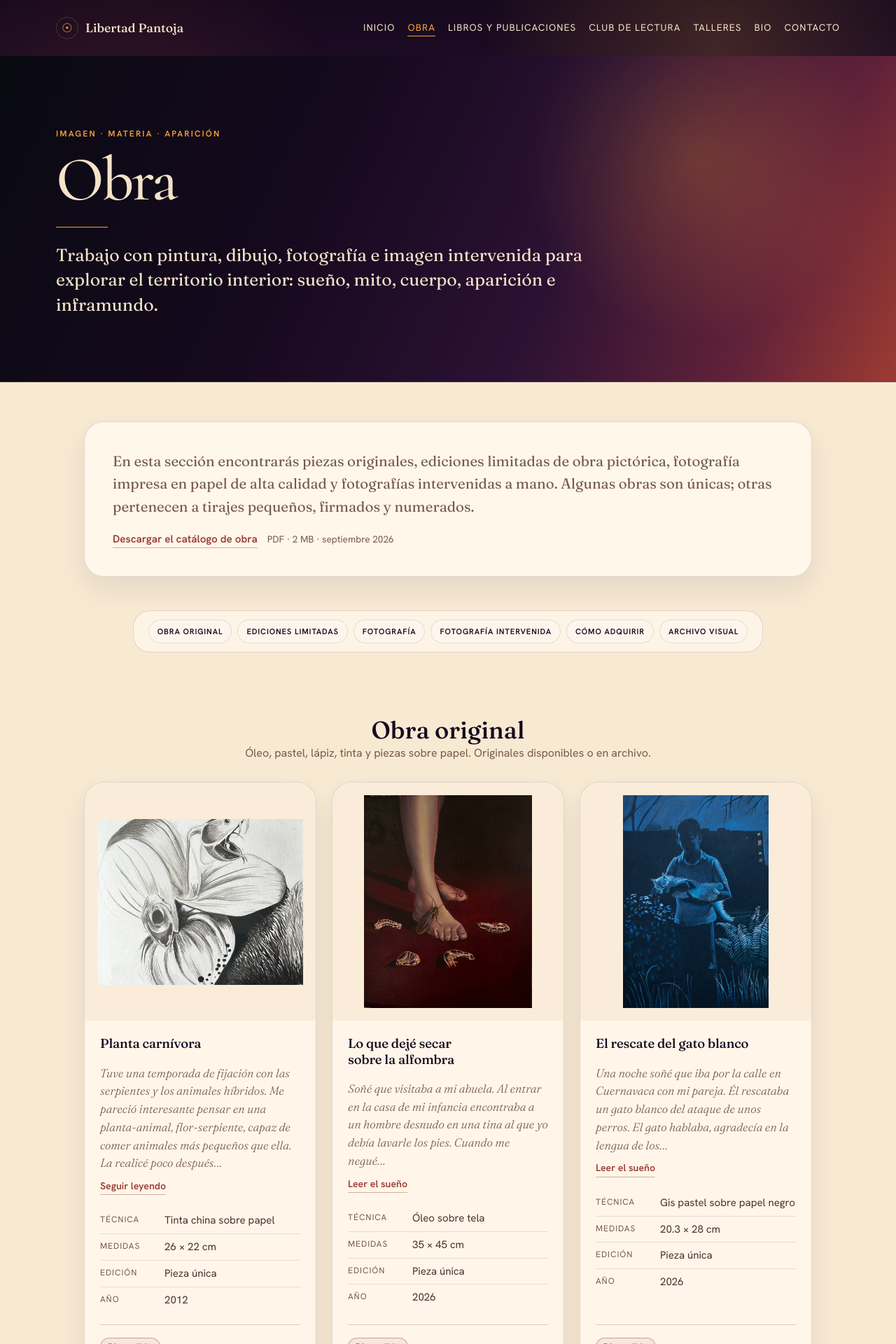
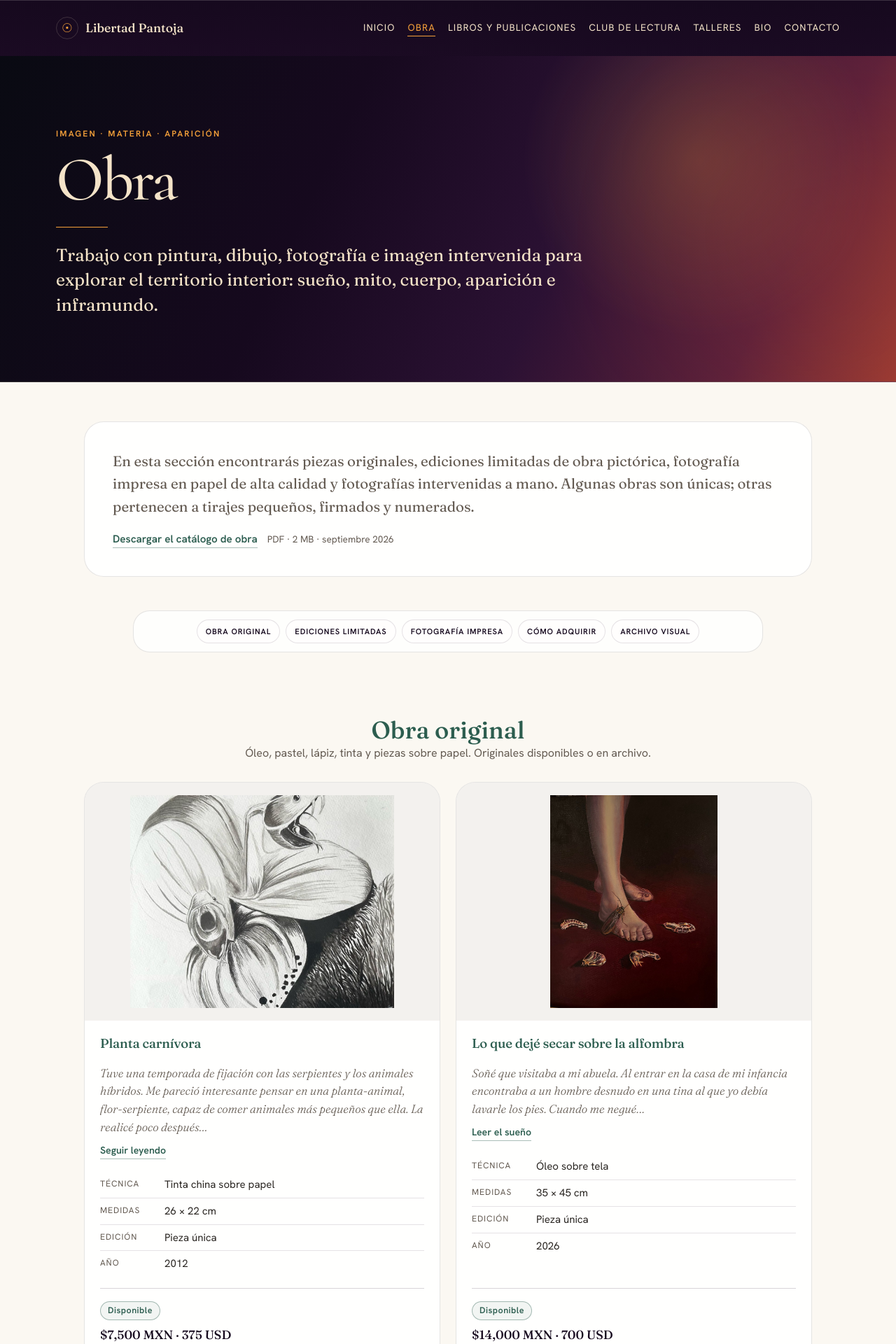
Before and after one commit to LiberPH/libertad-pantoja_site, a Jekyll site: the page built from obra.html, in a window 1280 px wide. Shown: the top 1920 px of the page at 70% size. Built offline with Jekyll 4.4.1, drawn with Linux system fonts in a browser that asks for light colours; some of the changed text lies outside the part shown.

Commit message:
Obra: paleta marfil y verde, imagen más grande en móvil, compra más clara
- Fondos crema/café y tintas café pasan a marfil (#FBF8F2), gris cálido y
  tinta neutra; títulos, enlaces y botón de compra en verde #2C5D4F
  (herencia del catálogo). Se quita el resplandor durazno.
- Móvil: la obra a todo el ancho de la tarjeta; chips en una sola fila
  desplazable.
- Retícula: secciones de 4 obras en dos columnas; una obra sola, en ficha
  horizontal.
- Cada tarjeta muestra una línea «Apartado con 50 % · envío asegurado en
  México · Cómo adquirir» en lugar de repetir correo y nota; el correo
  queda visible en «Cómo adquirir».
- «Fotografía intervenida» y su chip solo aparecen si hay obras.
- Corrige los enlaces del pie (naranja sobre crema, 1.7:1).

Co-Authored-By: Claude Opus 5.5 <noreply@anthropic.com>

```diff
--- a/_data/ui.yml
+++ b/_data/ui.yml
@@ -49,9 +49,11 @@ obra:
   story_less: "Cerrar"
 
   email_prefix: "o escribe a"
+  terms_line: "Apartado con 50 % · envío asegurado en México"
+  terms_link: "Cómo adquirir"
   process_note: "Te respondo personalmente con disponibilidad, forma de pago y costo de envío."
 
   mail_subject: "Consulta sobre"
   mail_greeting: "Hola, Libertad:"
   mail_interest: "Me interesa"
-  mail_framed_question: "¿La quiero sin marco o enmarcada?:"
+  mail_framed_question: "¿Sin marco o enmarcada?"
--- a/_includes/obra-card.html
+++ b/_includes/obra-card.html
@@ -64,8 +64,7 @@
         {% capture mail_subject %}{{ ui.mail_subject }} {{ obra.title }}{% endcapture %}
         {% capture mail_line %}{{ ui.mail_interest }} «{{ obra.title }}»{% if obra.edition %} ({{ obra.edition }}){% endif %}.{% endcapture %}
         <a class="art-cta" href="mailto:{{ site.email }}?subject={{ mail_subject | uri_escape }}&amp;body={{ ui.mail_greeting | uri_escape }}%0D%0A%0D%0A{{ mail_line | uri_escape }}{% if obra.price_framed %}%0D%0A{{ ui.mail_framed_question | uri_escape }} {% endif %}">{{ cta }}</a>
-        <p class="art-email">{{ ui.email_prefix }} <span>{{ site.email }}</span></p>
-        {% if show_price and ui.process_note != "" %}<p class="art-process">{{ ui.process_note }}</p>{% endif %}
+        {% if show_price %}<p class="art-terms">{{ ui.terms_line }} · <a href="#adquirir">{{ ui.terms_link }}</a></p>{% endif %}
       {% endif %}
     </div>
   </div>
--- a/assets/css/main.css
+++ b/assets/css/main.css
@@ -585,15 +585,16 @@ figcaption {
 /* Ajuste editorial: cabecera oscura + cuerpo crema */
 
 :root {
-  --crema-fondo: #F7E9D2;
-  --crema-panel: #FFF6E8;
-  --crema-panel-suave: #F2DEC1;
+  --crema-fondo: #FBF8F2;
+  --crema-panel: #FFFFFF;
+  --crema-panel-suave: #E7E3DD;
   --tinta-oscura: #2B1133;
   --tinta-profunda: #16091E;
-  --tinta-cafe: #4A302F;
-  --tinta-media: #765A4C;
+  --tinta-cafe: #2A2622;
+  --tinta-media: #635A51;
   --borde-crema: rgba(43, 17, 51, 0.16);
-  --sombra-crema: rgba(43, 17, 51, 0.10);
+  --sombra-crema: rgba(42, 38, 34, 0.06);
+  --verde: #2C5D4F;
 }
 
 body {
@@ -611,8 +612,7 @@ body {
 
 body::before {
   background:
-    radial-gradient(circle at 80% 8%, rgba(246, 161, 58, 0.18), transparent 26%),
-    radial-gradient(circle at 14% 20%, rgba(214, 95, 39, 0.12), transparent 24%);
+    radial-gradient(circle at 80% 8%, rgba(246, 161, 58, 0.18), transparent 26%);
 }
 
 /* La parte superior permanece nocturna */
@@ -678,7 +678,7 @@ h3 {
 .publication-card,
 .art-card,
 .contact-card {
-  background: rgba(255, 246, 232, 0.88);
+  background: rgba(255, 255, 255, 0.88);
   border-color: var(--borde-crema);
   color: var(--tinta-cafe);
   box-shadow: 0 16px 38px var(--sombra-crema);
@@ -726,7 +726,7 @@ h3 {
 .collection-section.tinted,
 .publication-section.tinted,
 .publication-section.quiet {
-  background: rgba(242, 222, 193, 0.42);
+  background: rgba(231, 227, 221, 0.42);
   border-top: 1px solid var(--borde-crema);
   border-bottom: 1px solid var(--borde-crema);
 }
@@ -756,7 +756,7 @@ h3 {
 
 .compact-list .publication-card {
   opacity: 1;
-  background: rgba(255, 246, 232, 0.72);
+  background: rgba(255, 255, 255, 0.72);
 }
 
 /* Links en fondo crema */
@@ -773,7 +773,7 @@ h3 {
 
 .button.secondary {
   color: var(--tinta-oscura);
-  background: rgba(255, 246, 232, 0.78);
+  background: rgba(255, 255, 255, 0.78);
   border-color: var(--borde-crema);
 }
 
@@ -834,7 +834,7 @@ h3 {
   max-width: 900px;
   border: 1px solid var(--borde-crema, rgba(43, 17, 51, 0.16));
   border-radius: 24px;
-  background: rgba(255, 246, 232, 0.76);
+  background: rgba(255, 255, 255, 0.76);
   backdrop-filter: none;
   display: flex;
   flex-wrap: wrap;
@@ -851,7 +851,7 @@ h3 {
   border: 1px solid rgba(43, 17, 51, 0.14);
   border-radius: 999px;
   color: var(--tinta-oscura, #2B1133);
-  background: rgba(255, 246, 232, 0.72);
+  background: rgba(255, 255, 255, 0.72);
   font-size: 0.7rem;
   font-weight: 600;
   letter-spacing: 0.08em;
@@ -874,7 +874,7 @@ h3 {
   margin-top: 48px;
   margin-bottom: 48px;
   padding: clamp(28px, 5vw, 48px);
-  background: rgba(242, 222, 193, 0.48);
+  background: rgba(231, 227, 221, 0.48);
   border: 1px solid var(--borde-crema, rgba(43, 17, 51, 0.16));
   border-radius: 32px;
 }
@@ -891,7 +891,7 @@ h3 {
 }
 
 .section-heading p {
-  color: var(--tinta-media, #765A4C);
+  color: var(--tinta-media, #635A51);
 }
 
 .art-grid {
@@ -906,8 +906,8 @@ h3 {
   flex-direction: column;
   border: 1px solid var(--borde-crema, rgba(43, 17, 51, 0.16));
   border-radius: 28px;
-  background: rgba(255, 246, 232, 0.88);
-  color: var(--tinta-cafe, #4A302F);
+  background: rgba(255, 255, 255, 0.88);
+  color: var(--tinta-cafe, #2A2622);
   overflow: hidden;
   box-shadow: 0 16px 38px rgba(43, 17, 51, 0.10);
 }
@@ -921,7 +921,7 @@ h3 {
   padding: 18px;
   background:
     radial-gradient(circle at 50% 42%, rgba(246, 161, 58, 0.13), transparent 44%),
-    rgba(242, 222, 193, 0.48);
+    rgba(231, 227, 221, 0.48);
 }
 
 .art-card-body {
@@ -940,7 +940,7 @@ h3 {
 }
 
 .art-card-body p {
-  color: var(--tinta-media, #765A4C);
+  color: var(--tinta-media, #635A51);
 }
 
 .metadata-list {
@@ -958,7 +958,7 @@ h3 {
 }
 
 .metadata-list dt {
-  color: var(--tinta-media, #765A4C);
+  color: var(--tinta-media, #635A51);
   font-size: 0.68rem;
   letter-spacing: 0.08em;
   text-transform: uppercase;
@@ -966,7 +966,7 @@ h3 {
 
 .metadata-list dd {
   margin: 0;
-  color: var(--tinta-cafe, #4A302F);
+  color: var(--tinta-cafe, #2A2622);
 }
 
 .status-pill {
@@ -975,7 +975,7 @@ h3 {
   border: 1px solid rgba(156, 59, 50, 0.42);
   border-radius: 999px;
   color: var(--brasa, #9C3B32);
-  background: rgba(255, 246, 232, 0.7);
+  background: rgba(255, 255, 255, 0.7);
   text-transform: capitalize;
 }
 
@@ -993,9 +993,9 @@ h3 {
 }
 
 .cta-band.small {
-  background: rgba(255, 246, 232, 0.88);
+  background: rgba(255, 255, 255, 0.88);
   border-color: var(--borde-crema, rgba(43, 17, 51, 0.16));
-  color: var(--tinta-cafe, #4A302F);
+  color: var(--tinta-cafe, #2A2622);
 }
 
 .cta-band.small h2 {
@@ -1003,7 +1003,7 @@ h3 {
 }
 
 .cta-band.small p {
-  color: var(--tinta-media, #765A4C);
+  color: var(--tinta-media, #635A51);
 }
 
 @media (max-width: 580px) {
@@ -1110,7 +1110,7 @@ h3 {
   margin-left: calc(50% - 50vw);
   margin-right: calc(50% - 50vw);
   padding: clamp(44px, 7vw, 76px) max(32px, calc((100vw - var(--max-width)) / 2));
-  background: linear-gradient(180deg, #FFF8EC 0%, #F7E9D2 100%);
+  background: linear-gradient(180deg, #FFFFFF 0%, #F7E9D2 100%);
   color: var(--tinta-profunda);
 }
 
@@ -1375,7 +1375,7 @@ main {
 .intro-panel,
 .contact-panel,
 .timeline-panel {
-  background: rgba(255, 248, 236, 0.92);
+  background: rgba(255, 255, 255, 0.92);
   border: 1px solid rgba(43, 17, 51, 0.14);
   color: var(--tinta-cafe);
   box-shadow: 0 18px 42px rgba(43, 17, 51, 0.08);
@@ -1425,7 +1425,7 @@ main {
 /* Obra más galería, menos tarjeta pesada */
 
 .category-nav {
-  background: rgba(255, 248, 236, 0.76);
+  background: rgba(255, 255, 255, 0.76);
   border-color: rgba(43, 17, 51, 0.14);
 }
 
@@ -1444,19 +1444,19 @@ main {
 .collection-section.tinted,
 .publication-section.tinted,
 .publication-section.quiet {
-  background: rgba(242, 222, 193, 0.36);
+  background: rgba(231, 227, 221, 0.36);
   border-color: rgba(43, 17, 51, 0.12);
 }
 
 .art-card {
-  background: rgba(255, 248, 236, 0.9);
+  background: rgba(255, 255, 255, 0.9);
   border-color: rgba(43, 17, 51, 0.14);
   color: var(--tinta-cafe);
   box-shadow: 0 16px 36px rgba(43, 17, 51, 0.08);
 }
 
 .art-card img {
-  background: rgba(242, 222, 193, 0.42);
+  background: rgba(231, 227, 221, 0.42);
 }
 
 .art-card h3 {
@@ -1480,7 +1480,7 @@ main {
 /* Publicaciones más sobrias */
 
 .publication-card {
-  background: rgba(255, 248, 236, 0.82);
+  background: rgba(255, 255, 255, 0.82);
   border-color: rgba(43, 17, 51, 0.12);
   box-shadow: none;
 }
@@ -1520,7 +1520,7 @@ main {
 /* Contacto */
 
 .contact-card {
-  background: rgba(255, 248, 236, 0.86);
+  background: rgba(255, 255, 255, 0.86);
   border-color: rgba(43, 17, 51, 0.14);
   color: var(--tinta-cafe);
 }
@@ -1534,7 +1534,7 @@ main {
 
 .bio-portrait img {
   border-color: rgba(43, 17, 51, 0.16);
-  background: rgba(242, 222, 193, 0.42);
+  background: rgba(231, 227, 221, 0.42);
 }
 
 .bio-copy {
@@ -1984,3 +1984,132 @@ summary:focus-visible,
   .visor-anterior { left: calc(50% - 60px); }
   .visor-siguiente { right: calc(50% - 60px); }
 }
+
+/* =========================================================
+   Marfil y verde (herencia del catálogo)
+   Fondos claros neutros; títulos y enlaces en verde.
+   ========================================================= */
+
+.section-heading h2,
+.art-card h3,
+.art-card-body h3,
+.two-column-panel h2,
+.contact-panel h2,
+.timeline-panel h2,
+.text-block h2,
+.cta-band.small h2,
+.home-art-feature h2,
+.home-books-feature h2,
+.home-mini-card h2 {
+  color: var(--verde);
+}
+
+.art-card,
+.text-block,
+.collection-section.tinted,
+.category-nav,
+.cta-band.small {
+  box-shadow: none;
+  border-color: rgba(42, 38, 34, 0.12);
+}
+
+.art-card img { background: rgba(231, 227, 221, 0.5); }
+
+.text-link,
+.site-footer a,
+.catalogo-descarga a,
+.acquire-panel a,
+.art-story-more summary,
+.art-card .text-link {
+  color: var(--verde);
+  border-bottom-color: rgba(44, 93, 79, 0.4);
+}
+
+.text-link:hover,
+.site-footer a:hover,
+.catalogo-descarga a:hover,
+.acquire-panel a:hover {
+  color: var(--tinta-profunda);
+  border-bottom-color: var(--tinta-profunda);
+}
+
+.art-cta { background: var(--verde); color: #FFFFFF; }
+.art-cta:hover { background: var(--tinta-profunda); color: #FFFFFF; }
+
+.art-card.status-disponible .status-pill {
+  color: var(--verde);
+  border-color: rgba(44, 93, 79, 0.4);
+  background: rgba(44, 93, 79, 0.06);
+}
+
+/* Sin resplandor durazno sobre las zonas claras */
+body::before { background: none; }
+
+/* Condiciones en una línea por tarjeta */
+
+.art-terms {
+  color: var(--tinta-media);
+  font-size: 0.86rem;
+  line-height: 1.45;
+}
+
+.art-terms a {
+  color: var(--verde);
+  font-weight: 600;
+  border-bottom: 1px solid rgba(44, 93, 79, 0.4);
+  white-space: nowrap;
+}
+
+.art-card .price-list dd { white-space: nowrap; }
+
+.acquire-email { margin-top: 14px; color: var(--tinta-media); }
+.acquire-email span { color: var(--tinta-cafe); user-select: all; }
+
+/* Retícula: 4 obras en 2 columnas, una sola obra a lo ancho */
+
+@media (min-width: 901px) {
+  .art-grid:has(> .art-card:nth-child(4):last-child) {
+    grid-template-columns: repeat(2, minmax(0, 1fr));
+  }
+
+  .art-grid > .art-card:only-child {
+    display: grid;
+    grid-template-columns: minmax(0, 1.15fr) minmax(0, 1fr);
+    align-items: stretch;
+  }
+
+  .art-grid > .art-card:only-child .art-zoom {
+    display: flex;
+    align-items: center;
+    justify-content: center;
+    padding: 28px;
+    background: rgba(231, 227, 221, 0.5);
+  }
+
+  .art-grid > .art-card:only-child img {
+    width: 100%;
+    height: auto;
+    max-height: 560px;
+    padding: 0;
+    background: none;
+  }
+}
+
+/* Móvil: la obra a todo el ancho de la tarjeta */
+
+@media (max-width: 580px) {
+  .art-card img {
+    height: auto;
+    max-height: 75vh;
+    padding: 0;
+  }
+
+  .category-nav {
+    flex-wrap: nowrap;
+    overflow-x: auto;
+    justify-content: flex-start;
+    scrollbar-width: none;
+  }
+
+  .category-nav a { flex: 0 0 auto; }
+}
--- a/obra.html
+++ b/obra.html
@@ -18,11 +18,16 @@ permalink: /obra/
   </p>
 </section>
 
+{% assign n_original = site.data.obras | where: "category", "original" | size %}
+{% assign n_ediciones = site.data.obras | where: "category", "edicion-limitada" | size %}
+{% assign n_fotografia = site.data.obras | where: "category", "fotografia" | size %}
+{% assign n_intervenida = site.data.obras | where: "category", "fotografia-intervenida" | size %}
+
 <nav class="category-nav" aria-label="Categorías de obra">
   <a href="#original">Obra original</a>
   <a href="#ediciones">Ediciones limitadas</a>
-  <a href="#fotografia">Fotografía</a>
-  <a href="#intervenida">Fotografía intervenida</a>
+  <a href="#fotografia">Fotografía impresa</a>
+  {% if n_intervenida > 0 %}<a href="#intervenida">Fotografía intervenida</a>{% endif %}
   <a href="#adquirir">Cómo adquirir</a>
   <a href="#archivo-visual">Archivo visual</a>
 </nav>
@@ -75,6 +80,7 @@ permalink: /obra/
   </div>
 </section>
 
+{% if n_intervenida > 0 %}
 <section id="intervenida" class="collection-section tinted">
   <div class="section-heading">
     <h2>Fotografía intervenida</h2>
@@ -92,6 +98,7 @@ permalink: /obra/
     {% endfor %}
   </div>
 </section>
+{% endif %}
 
 <section id="adquirir" class="two-column-panel acquire-panel">
   <div>
@@ -110,6 +117,7 @@ permalink: /obra/
       <li>Apartado con el 50 %; el resto contra entrega. Transferencia bancaria o efectivo.</li>
       <li>Los precios en dólares son de referencia y pueden ajustarse según el tipo de cambio.</li>
     </ul>
+    <p class="acquire-email">Correo: <span>{{ site.email }}</span></p>
   </div>
 </section>
 
```
